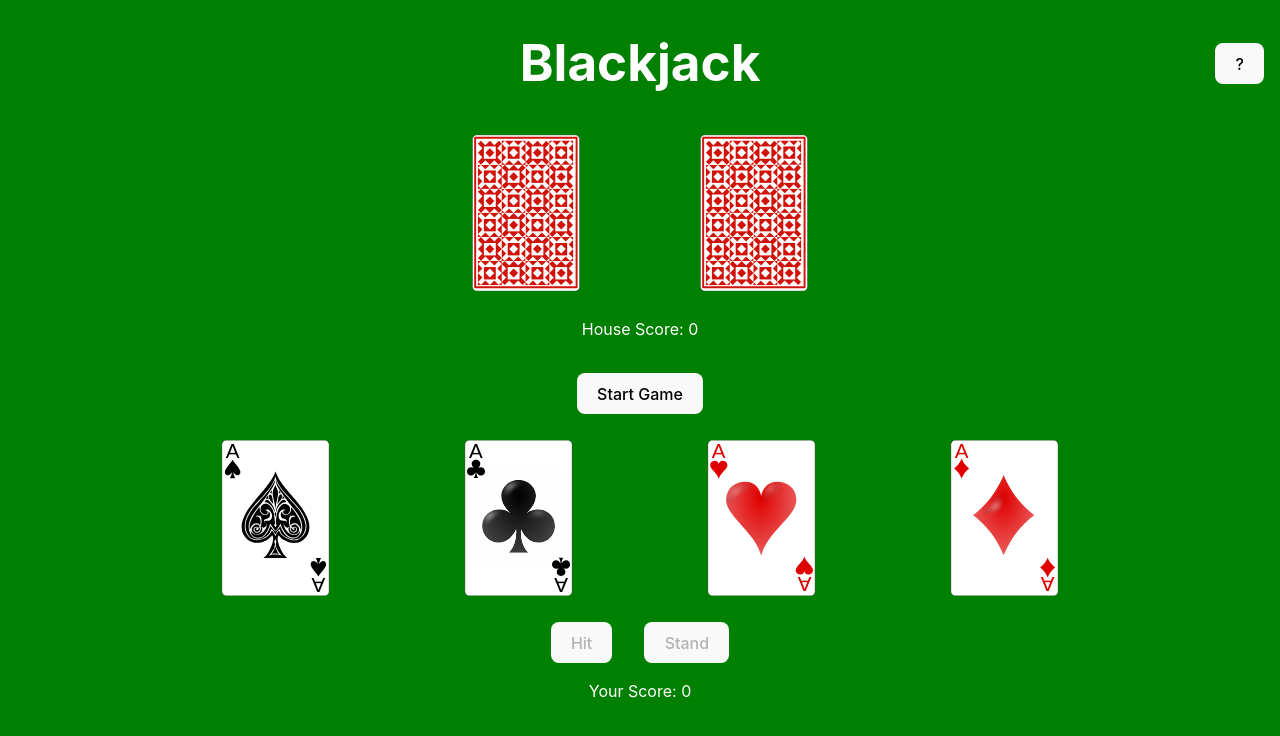
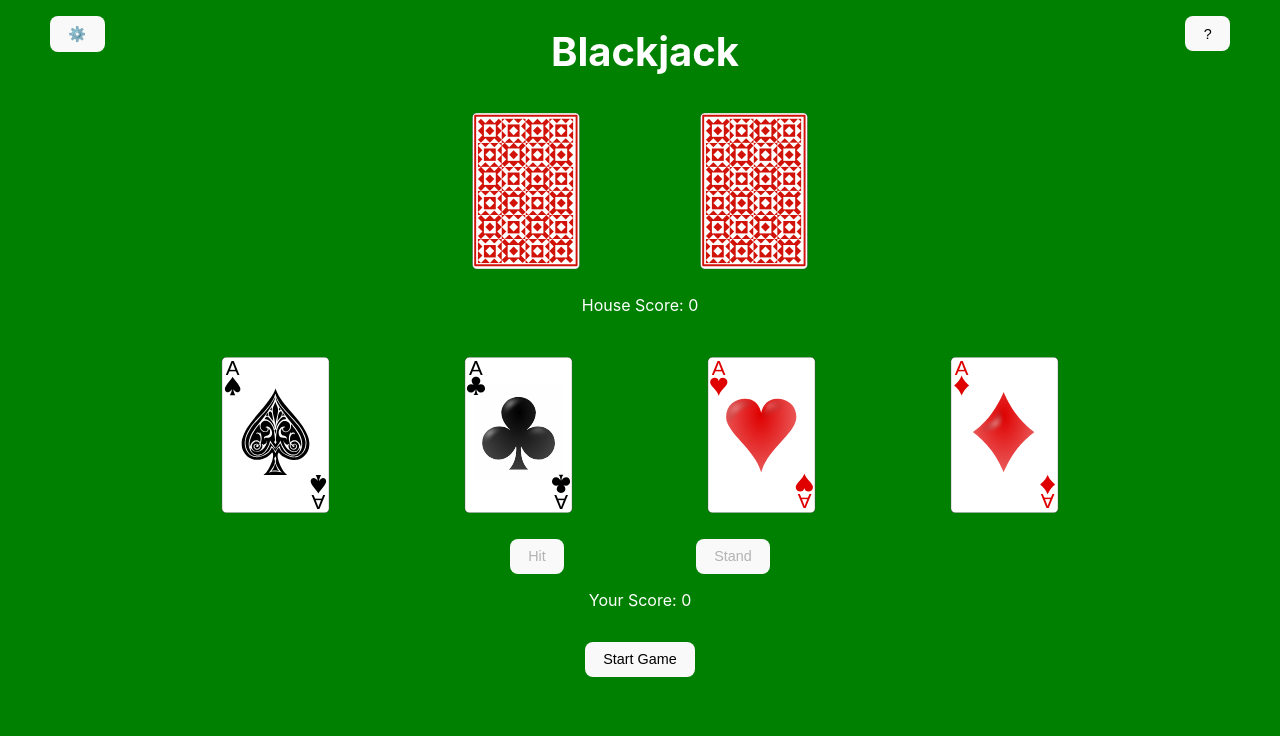
Before and after one commit to davebroc/Blackjack, a React (Vite) app: page / in a window 1280 px wide. Shown: the top 736 px of the page. Built offline with nearby package versions, Linux system fonts and the light colour scheme; the HTML template or start-up script is replaced by a standard one.

Commit message:
ui changes

```diff
--- a/index.html
+++ b/index.html
@@ -3,7 +3,7 @@
 
 <head>
   <meta charset="UTF-8" />
-  <link rel="icon" type="image/svg+xml" href="./public/cards-icon.svg" />
+  <link rel="icon" type="image/svg+xml" href="./cards-icon.svg" />
   <meta name="viewport" content="width=device-width, initial-scale=1.0" />
   <title>Blackjack</title>
 </head>
--- a/src/App.css
+++ b/src/App.css
@@ -5,6 +5,8 @@
   flex-direction: column;
   align-items: center;
   min-height: 100vh;
+  min-width: 300px;
+  width: 100vw;
 }
 
 .hand {
@@ -19,23 +21,26 @@
 }
 
 header {
-  /* justify-content: flex-end; */
+  display: flex;
+  justify-content: space-between;
+  width: 100%;
 }
 
-#help {
-  /* height: 2rem; */
-  position: absolute;
-  right: 1rem;
-  top: 1.7rem;
+header>button {
+  height: 70%;
 
 }
+
 
 /* .win {
   background-color: green;
 } */
 
-.loss {
+.dealer {
+  /* loss */
   background-color: red;
+  padding: 0.5rem;
+  border-radius: 8px;
 }
 
 .card {
--- a/src/App.jsx
+++ b/src/App.jsx
@@ -71,12 +71,12 @@ function App() {
   // const [dealerBJ, setDBJ] = React.useState(false);
   // const [isBustP, setBustP] = React.useState(false);
   // const [isBustD, setBustD] = React.useState(false);
-  const [isGameStarted, setGameStarted] = React.useState(false);
+  const [gameState, setGameState] = React.useState("pre");
   // const [isGameEnd, setGameEnd] = React.useState(false);
   const [endText, setEndText] = React.useState("");
 
   function startGame() {
-    setGameStarted(true);
+    setGameState("during");
     let idx1;
     let idx2;
     let idx3;
@@ -98,7 +98,7 @@ function App() {
     setDHand([idx3, 52]);
     setDScore(cardData[idx3].value);
     setDScoreArray([cardData[idx3].value]);
-    // setGameEnd(false);
+
   }
 
 
@@ -110,7 +110,7 @@ function App() {
   }
 
   React.useEffect(() => {
-    if (playerHand.length > 2 && isGameStarted)
+    if (playerHand.length > 2 && gameState === 'during')
       setPScoreArray([...pScoreArray, cardData[playerHand.at(-1)].value]);
   }, [playerHand]);
 
@@ -126,14 +126,11 @@ function App() {
   React.useEffect(() => {
     if (pScore > 21) {
       setEndText("You Lost");
-      setGameStarted(false);
+      setGameState("post");
     }// player went bust
   }, [pScore]);
 
   function checkGameEnd() {
-    // console.log(isGameEnd)
-    // if (!isGameEnd)
-    //   return;
 
     if (dScore > 21) {// dealer went bust
       setEndText("You Won!")
@@ -150,13 +147,13 @@ function App() {
       setWinner("player")
       console.log("else")
     }
-    setGameStarted(false);
+    setGameState("post");
 
 
   }
 
   React.useEffect(() => {
-    if (dealerHit > 0 && isGameStarted) {
+    if (dealerHit > 0 && gameState === 'during') {
       const idx = getUnplayedIndex();
       const handCopy = [...dealerHand];
       handCopy.push(idx);
@@ -227,7 +224,8 @@ function App() {
 
   return (
     <div className="App">
-      <header className=''>
+      <header >
+        <button id='settings'>⚙️</button>
         <h1>Blackjack</h1>
         <button id='help'>?</button>
       </header>
@@ -237,21 +235,18 @@ function App() {
       </div>
 
       <p>House Score: {dScore}</p>
-      {(!isGameStarted) && <button onClick={startGame} >Start Game</button>}
 
       <div className="hand" id="playerHand">
         {playerHand.map((c, i) => <Card key={i} card={cardData[c]} />)}
       </div>
       <div className='flex'>
-        <button onClick={hit} disabled={pScore >= 21 || !isGameStarted || pScore <= 0 || dealerHit > 0}>Hit</button>
+        <button onClick={hit} disabled={pScore >= 21 || gameState === 'post' || pScore <= 0 || dealerHit > 0}>Hit</button>
         <button onClick={() => { setDealerHit(1) }} disabled={pScore > 21 || pScore <= 0 || dealerHit > 0}>Stand</button>
       </div>
 
-
       <p>Your Score: {pScore}</p>
-
-      <h1 className={winner == 'player' ? 'win' : 'loss'}>{endText}</h1>
-      {/* {pScore > 21 && <h1>You lost</h1>} */}
+      {gameState === 'post' && <h1 className={winner}>{endText}</h1>}
+      {(gameState !== 'during') && <button onClick={startGame} >Start Game</button>}
     </div>
   );
 }
--- a/src/index.css
+++ b/src/index.css
@@ -1,51 +1,26 @@
 :root {
   font-family: Inter, Avenir, Helvetica, Arial, sans-serif;
-  font-size: 16px;
-  line-height: 24px;
-  font-weight: 400;
-
-  color-scheme: light dark;
-  color: rgba(255, 255, 255, 0.87);
-  background-color: #242424;
-
-  font-synthesis: none;
-  text-rendering: optimizeLegibility;
-  -webkit-font-smoothing: antialiased;
-  -moz-osx-font-smoothing: grayscale;
-  -webkit-text-size-adjust: 100%;
-}
-
-a {
-  font-weight: 500;
-  color: #646cff;
-  text-decoration: inherit;
-}
-
-a:hover {
-  color: #535bf2;
 }
 
 body {
   margin: 0;
   display: flex;
   place-items: center;
-  min-width: 320px;
   min-height: 100vh;
 }
 
 h1 {
-  font-size: 3.2em;
-  line-height: 1.1;
+  font-size: 2.5rem;
 }
 
 button {
   margin-top: 1rem;
+  margin-left: 50px;
+  margin-right: 50px;
   border-radius: 8px;
   border: 1px solid transparent;
   padding: 0.6em 1.2em;
-  font-size: 1em;
-  font-weight: 500;
-  font-family: inherit;
+  font-size: 0.9rem;
   background-color: #1a1a1a;
   cursor: pointer;
   transition: border-color 0.25s;
@@ -66,10 +41,6 @@ button:focus-visible {
     background-color: #ffffff;
   }
 
-  a:hover {
-    color: #747bff;
-  }
-
   button {
     background-color: #f9f9f9;
   }
```
